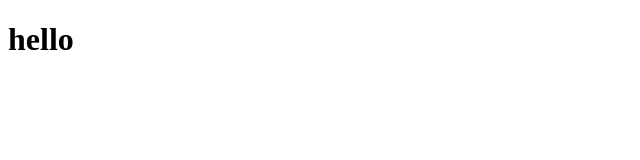
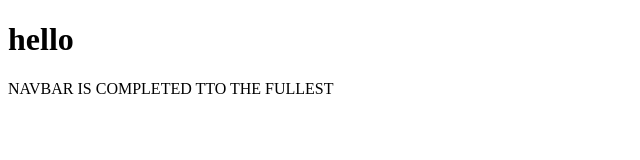
Before and after one commit to Codingholic/LEARNING, a plain HTML site: page index.html in a window 1280 px wide. Shown: the whole page, without its empty margins (0-640 px from the left). Drawn offline with Linux system fonts and the light colour scheme.

Commit message:
NAVBAR IS COMPLETED

```diff
--- a/index.html
+++ b/index.html
@@ -8,5 +8,8 @@
 </head>
 <body>
     <h1>hello</h1>
+    <div>
+        NAVBAR IS COMPLETED TTO THE FULLEST
+    </div>
 </body>
 </html>
```
